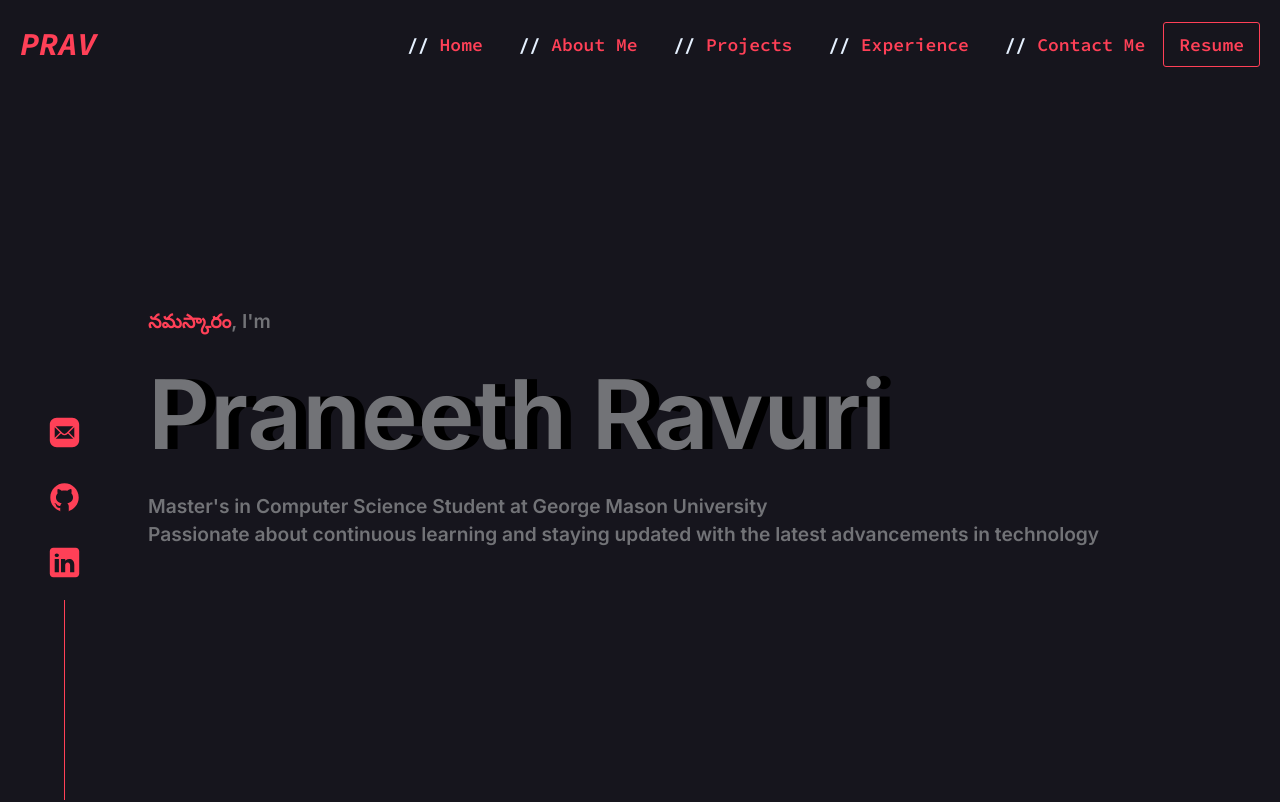
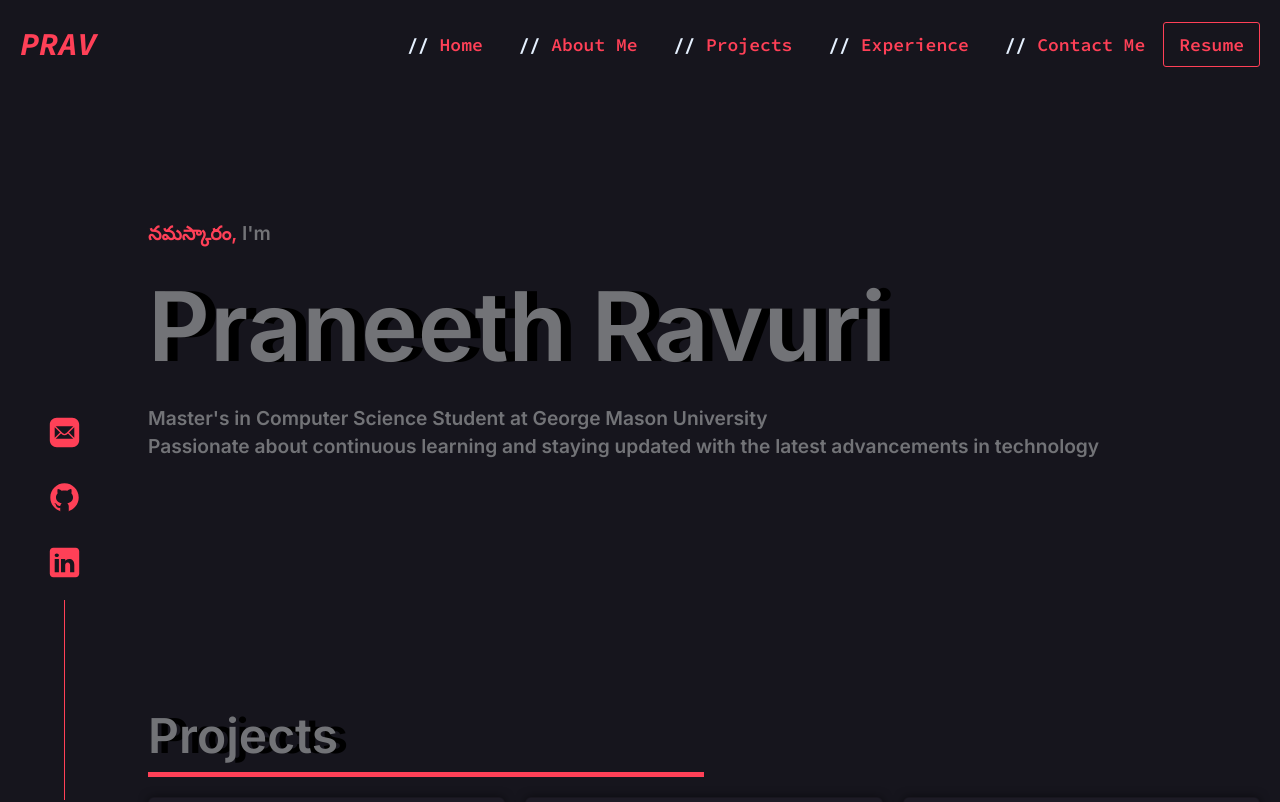
Before and after one commit to praneethravuri/PRAV-V2, a Vue app: page / in a window 1280 px wide. Shown: the top 802 px of the page. Built offline with nearby package versions, Linux system fonts and the light colour scheme.

Commit message:
fixed navigation

```diff
--- a/src/components/Introduction.vue
+++ b/src/components/Introduction.vue
@@ -1,7 +1,7 @@
 <template>
     <div class="container">
         <div class="hi">
-            <p class="hi-text"><span title="Hello" style="color: #FF4057;">నమస్కారం</span>, I'm</p>
+            <p class="hi-text"><span title="Hello" style="color: #FF4057;">నమస్కారం, </span>I'm</p>
         </div>
 
         <div class="name">
--- a/src/styles/navigation.scss
+++ b/src/styles/navigation.scss
@@ -3,6 +3,10 @@
 nav {
     padding: 20px;
     font-family: $source-code-pro-font;
+    position: fixed;
+    background-color: $dark-blue;
+    width: 100%;
+    z-index: 999;
 
     .nav-link {
         color: $bright-red;
```
